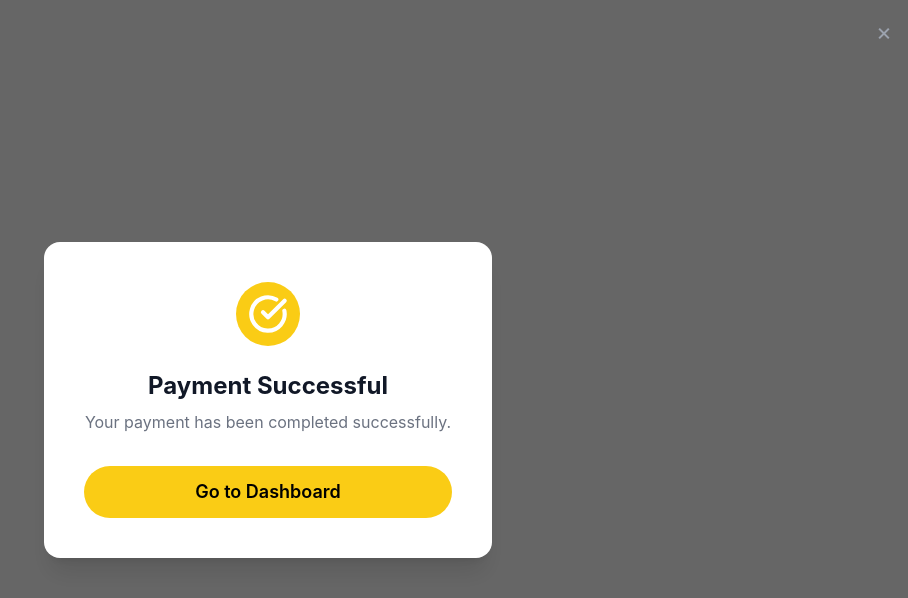
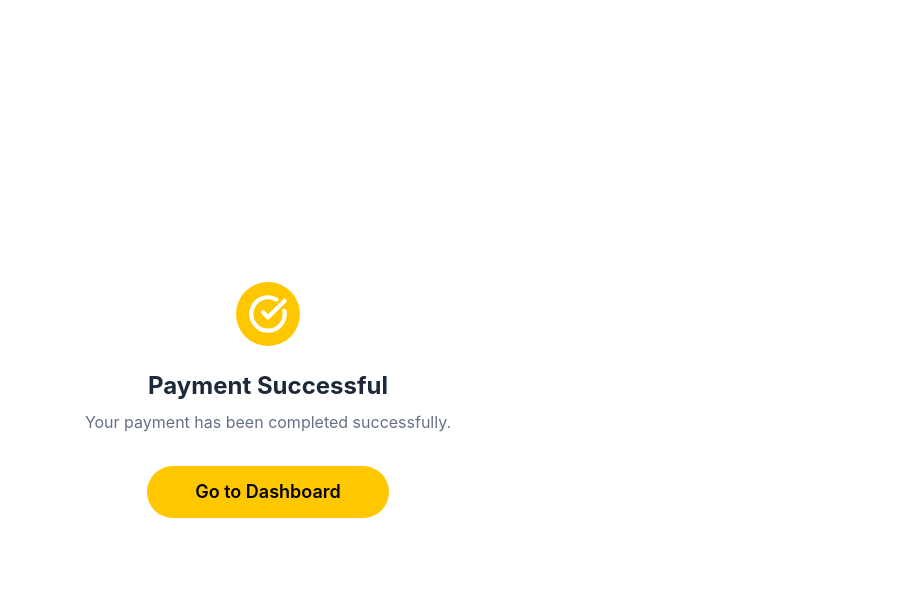
Before and after one commit to iroid-sneh/plan-lift-landing-page, a React (Vite) app: page /payment-success in a window 1280 px wide. Shown: the top 598 px of the page, without its empty margins (372-1280 px from the left). Built offline with nearby package versions, Linux system fonts and the light colour scheme; no server answers; a web font is replaced by a local one.

Commit message:
refactor: update PaymentSuccess page layout and styling for improved user experience

```diff
--- a/client/pages/PaymentSuccess.tsx
+++ b/client/pages/PaymentSuccess.tsx
@@ -34,36 +34,26 @@ const PaymentSuccess = () => {
   }, []);
 
   return (
-    <div className="min-h-screen flex items-center justify-center bg-black/60 backdrop-blur-sm">
-      <div className="bg-white rounded-2xl shadow-xl p-10 max-w-md w-full mx-4 text-center">
-        <button
-          onClick={() => navigate("/")}
-          className="absolute top-4 right-4 text-gray-400 hover:text-gray-600 text-2xl"
-          aria-label="Close"
-        >
-          &times;
-        </button>
-
+    <div className="min-h-screen flex flex-col items-center justify-center bg-white">
       <div className="flex justify-center mb-6">
-          <div className="w-16 h-16 bg-yellow-400 rounded-full flex items-center justify-center">
+        <div className="w-16 h-16 bg-[#FFC700] rounded-full flex items-center justify-center">
           <CheckCircle className="w-10 h-10 text-white" strokeWidth={2.5} />
         </div>
       </div>
 
-        <h1 className="text-2xl font-bold text-gray-900 mb-2">
+      <h1 className="text-2xl font-bold text-[#1D2939] mb-2">
         Payment Successful
       </h1>
-        <p className="text-gray-500 mb-8">
+      <p className="text-[#667085] mb-8">
         Your payment has been completed successfully.
       </p>
 
       <button
         onClick={() => navigate("/")}
-          className="w-full bg-yellow-400 hover:bg-yellow-500 text-black font-semibold py-3 px-6 rounded-full transition-colors text-lg"
+        className="bg-[#FFC700] hover:bg-[#E6B400] text-black font-semibold py-3 px-12 rounded-full transition-colors text-lg"
       >
         Go to Dashboard
       </button>
-      </div>
     </div>
   );
 };
```
Lines whose indentation alone changed are shown as unchanged.
